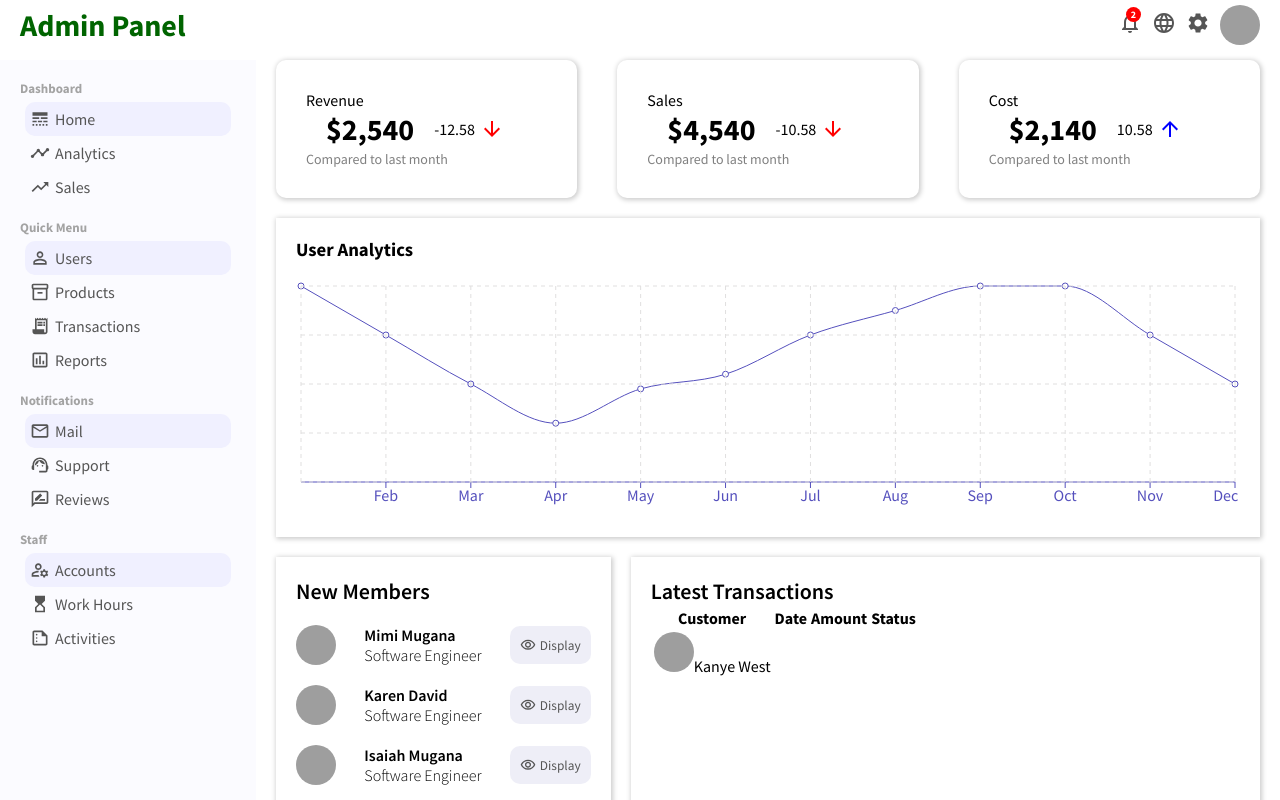
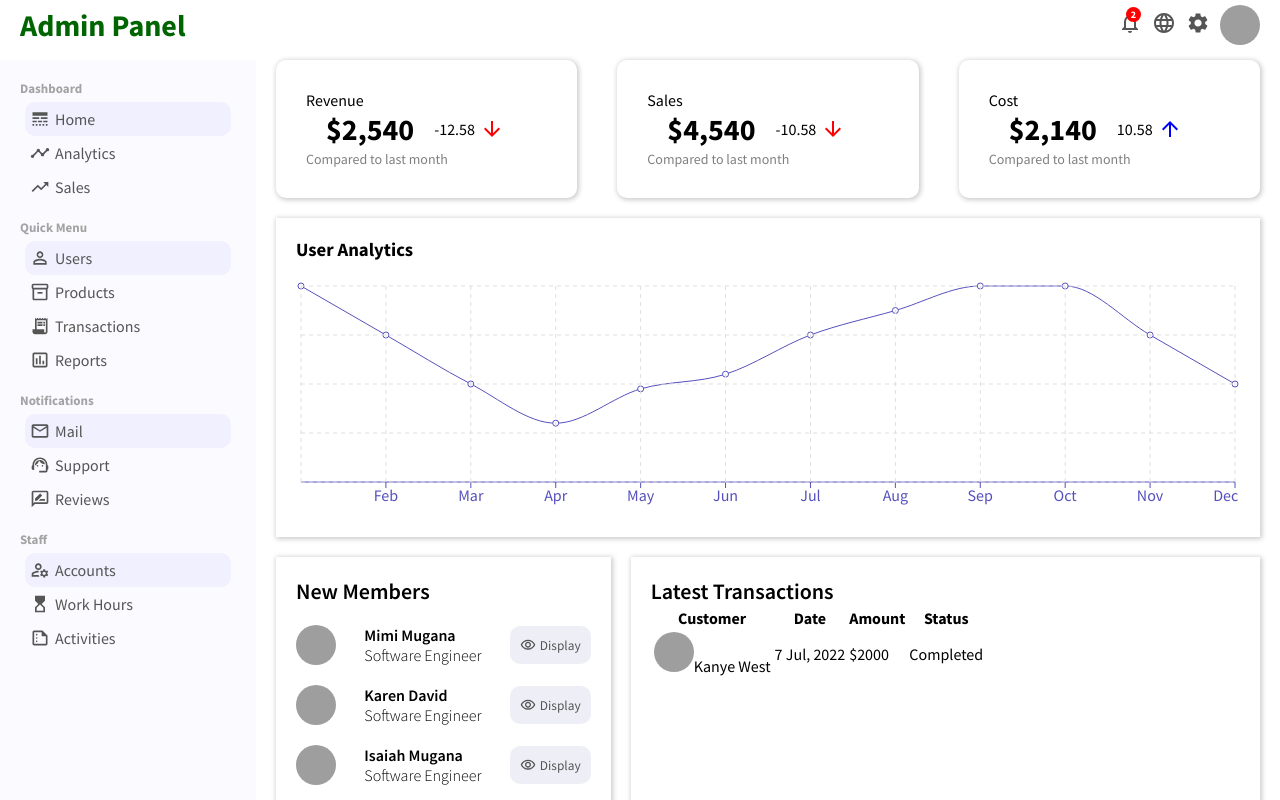
Before and after one commit to PJMantoss/admin_panel, a React (Create React App) app: page / in a window 1280 px wide. Shown: the top 800 px of the page. Built offline with nearby package versions, Linux system fonts and the light colour scheme; grey boxes are pictures that could not be loaded.

Commit message:
update large Widget component

```diff
--- a/src/components/widgetLg/WidgetLg.js
+++ b/src/components/widgetLg/WidgetLg.js
@@ -27,7 +27,9 @@ function WidgetLg() {
               />
               <span className='widgetLgUsername'>Kanye West</span>
             </td>
-            <td></td>
+            <td className='widgetLgDate'>7 Jul, 2022</td>
+            <td className='widgetLgAmt'>$2000</td>
+            <td className='widgetLgStatus'>Completed</td>
           </tr>
         </tbody>
       </table>
```
